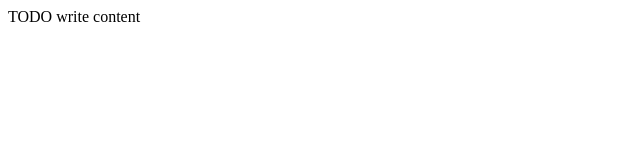
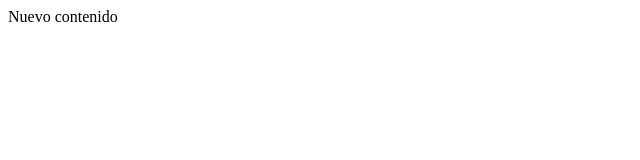
Before and after one commit to testram/TestGitHubRam, a plain HTML site: page public_html/index.html in a window 1280 px wide. Shown: the full height of the page, 0-640 px from the left. Drawn offline with Linux system fonts and the light colour scheme.

Commit message:
HTML5 nuevo contenido

```diff
--- a/public_html/index.html
+++ b/public_html/index.html
@@ -11,6 +11,6 @@ and open the template in the editor.
         <meta name="viewport" content="width=device-width">
     </head>
     <body>
-        <div>TODO write content</div>
+        <div>Nuevo contenido</div>
     </body>
 </html>
```
